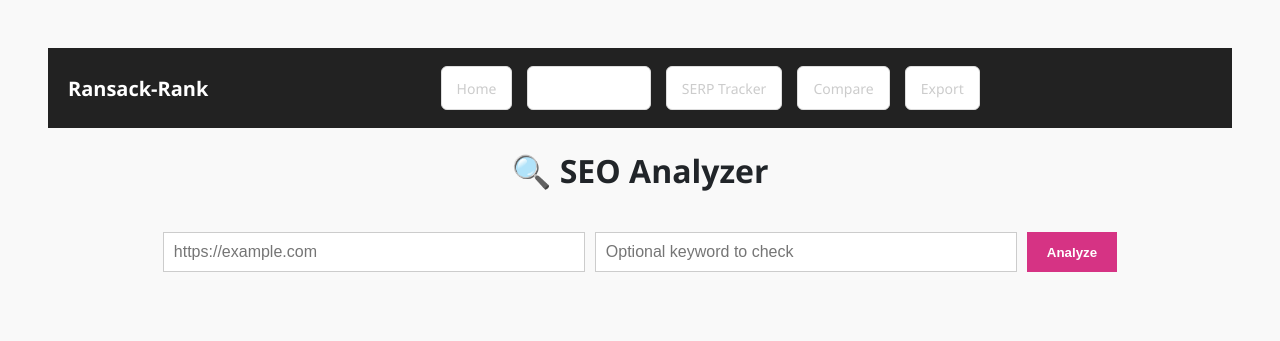
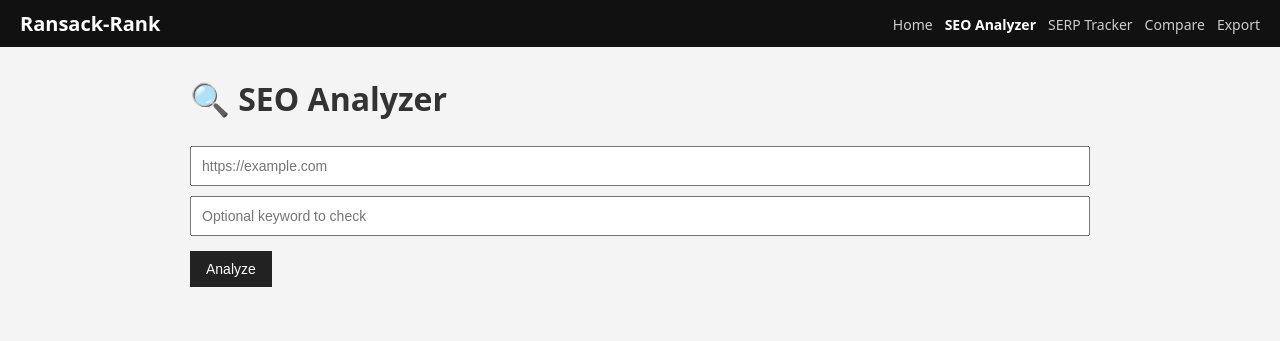
Before and after one commit to countdracula6/ransack-rank, a Flask app: page /seo in a window 1280 px wide. Shown: the top 341 px of the page. Run offline with Flask 3, Linux system fonts and the light colour scheme.

Commit message:
Atualizar o style.css

```diff
--- a/static/style.css
+++ b/static/style.css
@@ -1,80 +1,39 @@
 body {
-  background-color: #f9f9f9;
-  font-family: 'Segoe UI', sans-serif;
+  margin: 0;
+  font-family: system-ui, sans-serif;
+  background-color: #f4f4f4;
   color: #333;
-  padding: 40px;
-}
-
-h1 {
-  text-align: center;
-  color: #212529;
-  margin-bottom: 40px;
-}
-
-form {
-  display: flex;
-  justify-content: center;
-  gap: 10px;
-  margin-bottom: 30px;
-}
-
-input[type="text"] {
-  width: 400px;
-  padding: 10px;
-  font-size: 16px;
-  border: 1px solid #ccc;
-}
-
-button {
-  padding: 10px 20px;
-  background-color: #d63384;
-  color: white;
-  border: none;
-  font-weight: bold;
-  cursor: pointer;
-}
-
-button:hover {
-  background-color: #a61e63;
-}
-
-ul {
-  list-style: none;
-  padding-left: 0;
-  max-width: 600px;
-  margin: 0 auto;
-}
-
-li {
-  background: white;
-  margin: 8px 0;
-  padding: 10px 15px;
-  border-radius: 6px;
-  border: 1px solid #ddd;
 }
 
 .navbar {
-  background: #222;
+  background: #111;
   padding: 10px 20px;
+  position: sticky;
+  top: 0;
+  z-index: 100;
 }
 
 .nav-container {
   display: flex;
+  flex-wrap: wrap;
+  align-items: center;
   justify-content: space-between;
-  align-items: center;
 }
 
 .nav-logo {
   color: #fff;
-  text-decoration: none;
   font-weight: bold;
   font-size: 20px;
+  text-decoration: none;
 }
 
 .nav-links {
   list-style: none;
   display: flex;
-  gap: 15px;
+  flex-wrap: wrap;
+  gap: 12px;
+  padding: 0;
+  margin: 0;
 }
 
 .nav-item {
@@ -83,19 +42,85 @@
   font-size: 14px;
 }
 
-.nav-item.active, .nav-item:hover {
+.nav-item.active,
+.nav-item:hover {
   color: #fff;
   font-weight: bold;
 }
 
-.back-btn {
-  margin-top: 20px;
-  background: #eee;
+.container {
+  max-width: 900px;
+  margin: 30px auto;
+  padding: 0 15px;
+}
+
+form {
+  margin-bottom: 30px;
+}
+
+input[type="text"] {
+  padding: 10px;
+  margin: 5px 0;
+  width: 100%;
+  max-width: 100%;
+  box-sizing: border-box;
+  font-size: 14px;
+}
+
+button {
+  padding: 10px 16px;
+  background: #222;
+  color: #fff;
   border: none;
-  padding: 8px 16px;
   cursor: pointer;
   font-size: 14px;
+  margin-top: 10px;
 }
-.back-btn:hover {
-  background: #ddd;
+
+button:hover {
+  background: #444;
 }
+
+.back-btn {
+  margin: 20px 0;
+  background: #ccc;
+  color: #000;
+}
+
+.compare-form input {
+  margin-bottom: 10px;
+}
+
+.compare-grid {
+  display: grid;
+  grid-template-columns: 1fr 1fr;
+  gap: 20px;
+}
+
+.compare-card {
+  background: #fff;
+  padding: 20px;
+  border-radius: 8px;
+  box-shadow: 0 0 8px rgba(0, 0, 0, 0.1);
+}
+
+.compare-card h2 {
+  margin-top: 0;
+  font-size: 18px;
+}
+
+@media screen and (max-width: 768px) {
+  .compare-grid {
+    grid-template-columns: 1fr;
+  }
+
+  .nav-container {
+    flex-direction: column;
+    align-items: flex-start;
+  }
+
+  .nav-links {
+    margin-top: 10px;
+    gap: 10px;
+  }
+}
```
